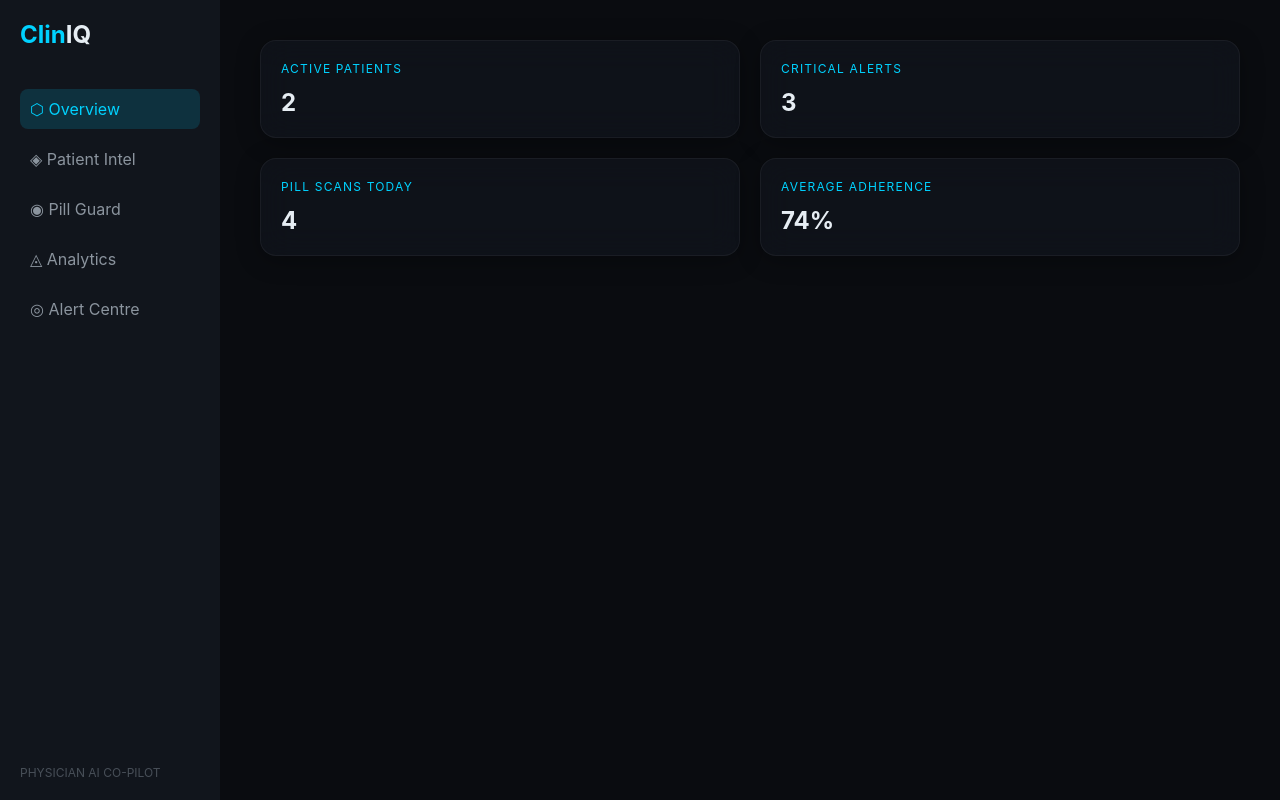
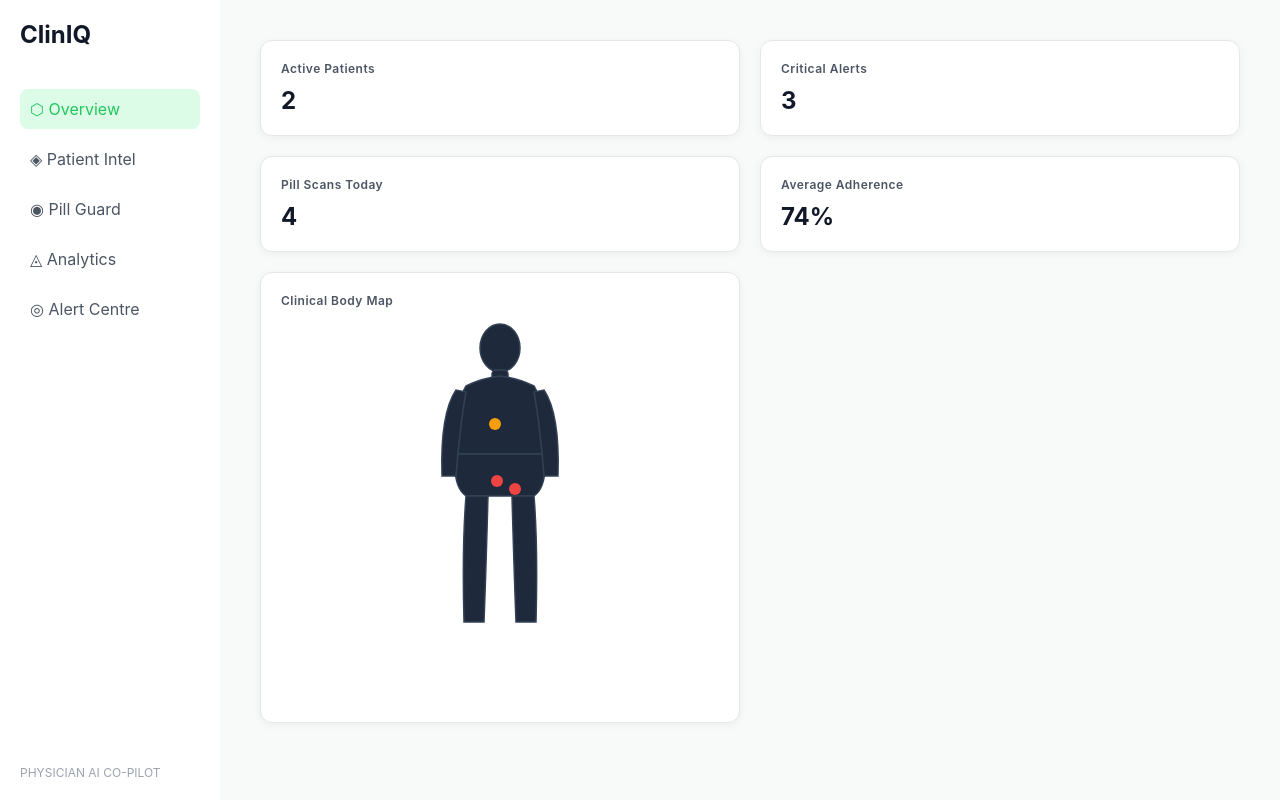
Before and after one commit to Keerthivasakrishna/cliniq, a React (Vite) app: page / in a window 1280 px wide. Built offline with nearby package versions, Linux system fonts and the light colour scheme.

Commit message:
added clinical body map component

```diff
--- a/src/App.jsx
+++ b/src/App.jsx
@@ -10,7 +10,7 @@ function App() {
     <div
       style={{
         display: "flex",
-        background: T.bgDeep,
+        background: T.bgMain,
         minHeight: "100vh",
         color: T.textPrimary,
         fontFamily: T.fontDisplay
--- /dev/null
+++ b/src/components/BodyMap.jsx
@@ -0,0 +1,79 @@
+import { T } from "../tokens";
+
+export default function BodyMap() {
+    return (
+        <div
+            style={{
+                position: "relative",
+                width: "180px",
+                margin: "auto"
+            }}
+        >
+            <svg
+                viewBox="0 0 140 380"
+                width="180"
+                height="380"
+                style={{ fill: "#1E293B", stroke: "#334155", strokeWidth: 1.5 }}
+            >
+                {/* Head */}
+                <ellipse cx="70" cy="30" rx="20" ry="24" />
+
+                {/* Neck */}
+                <rect x="62" y="52" width="16" height="14" rx="4" />
+
+                {/* Torso */}
+                <path d="M36 68 Q24 88 26 136 L114 136 Q116 88 104 68 Q88 60 70 58 Q52 60 36 68 Z" />
+
+                {/* Pelvis */}
+                <path d="M26 136 Q22 168 36 178 L104 178 Q118 168 114 136 Z" />
+
+                {/* Arms */}
+                <path d="M26 72 Q10 96 12 158 L26 158 Q30 108 36 74 Z" />
+                <path d="M104 74 Q110 108 114 158 L128 158 Q130 96 114 72 Z" />
+
+                {/* Legs */}
+                <path d="M36 178 Q32 228 34 304 L54 304 Q56 252 58 178 Z" />
+                <path d="M82 178 Q84 252 86 304 L106 304 Q108 228 104 178 Z" />
+            </svg>
+
+            {/* Heart Node */}
+            <div
+                style={{
+                    position: "absolute",
+                    top: "26%",
+                    left: "44%",
+                    width: "12px",
+                    height: "12px",
+                    background: T.warning,
+                    borderRadius: "50%"
+                }}
+            />
+
+            {/* Kidney Node */}
+            <div
+                style={{
+                    position: "absolute",
+                    top: "43%",
+                    left: "55%",
+                    width: "12px",
+                    height: "12px",
+                    background: T.danger,
+                    borderRadius: "50%"
+                }}
+            />
+
+            {/* Pancreas Node */}
+            <div
+                style={{
+                    position: "absolute",
+                    top: "41%",
+                    left: "45%",
+                    width: "12px",
+                    height: "12px",
+                    background: T.danger,
+                    borderRadius: "50%"
+                }}
+            />
+        </div>
+    );
+}
--- a/src/components/GlassPanel.jsx
+++ b/src/components/GlassPanel.jsx
@@ -4,13 +4,11 @@ export default function GlassPanel({ title, children, style = {} }) {
     return (
         <div
             style={{
-                background: T.bgPanel,
-                border: `1px solid ${T.borderSubtle}`,
-                borderRadius: "16px",
-                backdropFilter: "blur(16px)",
-                WebkitBackdropFilter: "blur(16px)",
-                boxShadow: "0 4px 24px rgba(0,0,0,0.3)",
+                background: T.bgCard,
+                border: `1px solid ${T.border}`,
+                borderRadius: "12px",
                 padding: "20px",
+                boxShadow: "0 2px 8px rgba(0,0,0,0.05)",
                 ...style
             }}
         >
@@ -18,10 +16,10 @@ export default function GlassPanel({ title, children, style = {} }) {
                 <div
                     style={{
                         fontSize: "12px",
-                        letterSpacing: "0.1em",
-                        color: T.teal,
-                        marginBottom: "12px",
-                        textTransform: "uppercase"
+                        color: T.textSecondary,
+                        marginBottom: "10px",
+                        fontWeight: "600",
+                        letterSpacing: "0.04em"
                     }}
                 >
                     {title}
--- a/src/components/Sidebar.jsx
+++ b/src/components/Sidebar.jsx
@@ -38,9 +38,9 @@ export default function Sidebar({ active, setActive }) {
                                 cursor: "pointer",
                                 borderRadius: "8px",
                                 background:
-                                    active === item.id ? T.tealDim : "transparent",
+                                    active === item.id ? T.primarySoft : "transparent",
                                 color:
-                                    active === item.id ? T.teal : T.textSecondary
+                                    active === item.id ? T.primary : T.textSecondary
                             }}
                         >
                             {item.icon} {item.label}
--- a/src/tokens.js
+++ b/src/tokens.js
@@ -1,12 +1,27 @@
 export const T = {
-    bgDeep: "#0a0c10",
-    bgSidebar: "#11151c",
-    teal: "#00d2ff",
-    tealDim: "rgba(0, 210, 255, 0.15)",
-    textPrimary: "#e6edf3",
-    textSecondary: "#8b949e",
-    textMuted: "#484f58",
-    bgPanel: "rgba(17, 21, 28, 0.75)",
-    borderSubtle: "rgba(255, 255, 255, 0.05)",
-    fontDisplay: "'-apple-system', 'Segoe UI', sans-serif"
+    // Backgrounds
+    bgMain: "#F7FAF9",          // main page background (very light green/white)
+    bgSidebar: "#FFFFFF",
+    bgCard: "#FFFFFF",
+
+    // Primary medical green palette
+    primary: "#22C55E",        // main green
+    primarySoft: "#DCFCE7",    // light green highlight
+    primaryBorder: "#BBF7D0",
+
+    // Status colors
+    success: "#16A34A",
+    warning: "#F59E0B",
+    danger: "#EF4444",
+
+    // Text colors
+    textPrimary: "#111827",
+    textSecondary: "#4B5563",
+    textMuted: "#9CA3AF",
+
+    // Borders
+    border: "#E5E7EB",
+
+    // Fonts
+    fontDisplay: "'Inter', sans-serif",
 };
--- a/src/views/Overview.jsx
+++ b/src/views/Overview.jsx
@@ -1,5 +1,5 @@
 import GlassPanel from "../components/GlassPanel";
-
+import BodyMap from "../components/BodyMap";
 export default function Overview() {
     return (
         <div
@@ -24,6 +24,10 @@ export default function Overview() {
             <GlassPanel title="Average Adherence">
                 <h2>74%</h2>
             </GlassPanel>
+
+            <GlassPanel title="Clinical Body Map">
+                <BodyMap />
+            </GlassPanel>
         </div>
     );
 }
```
